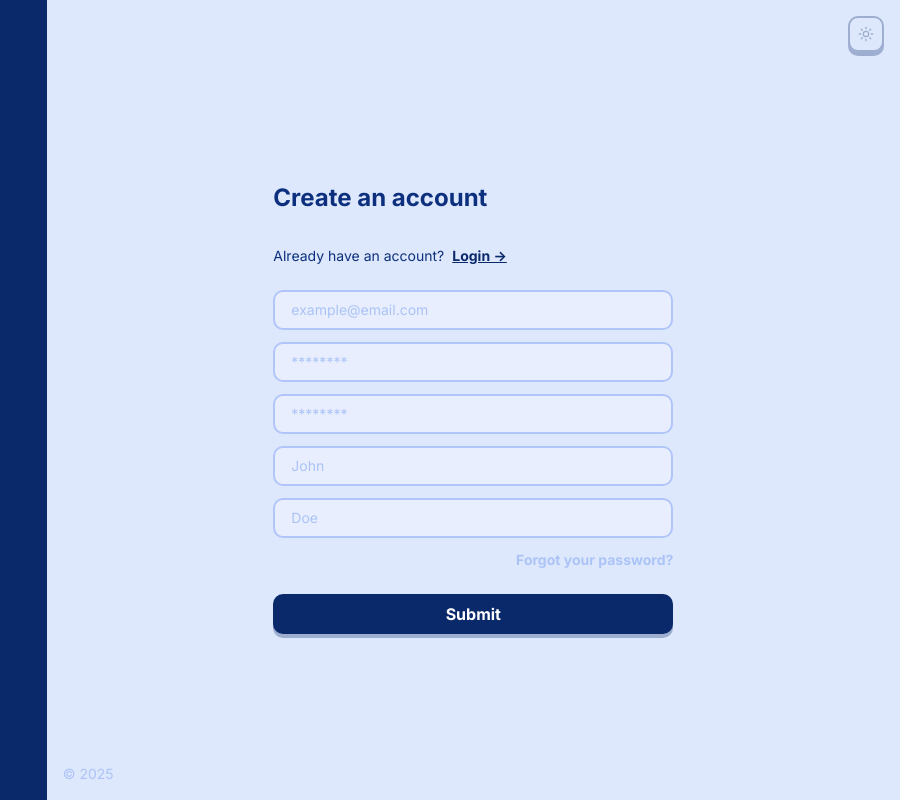
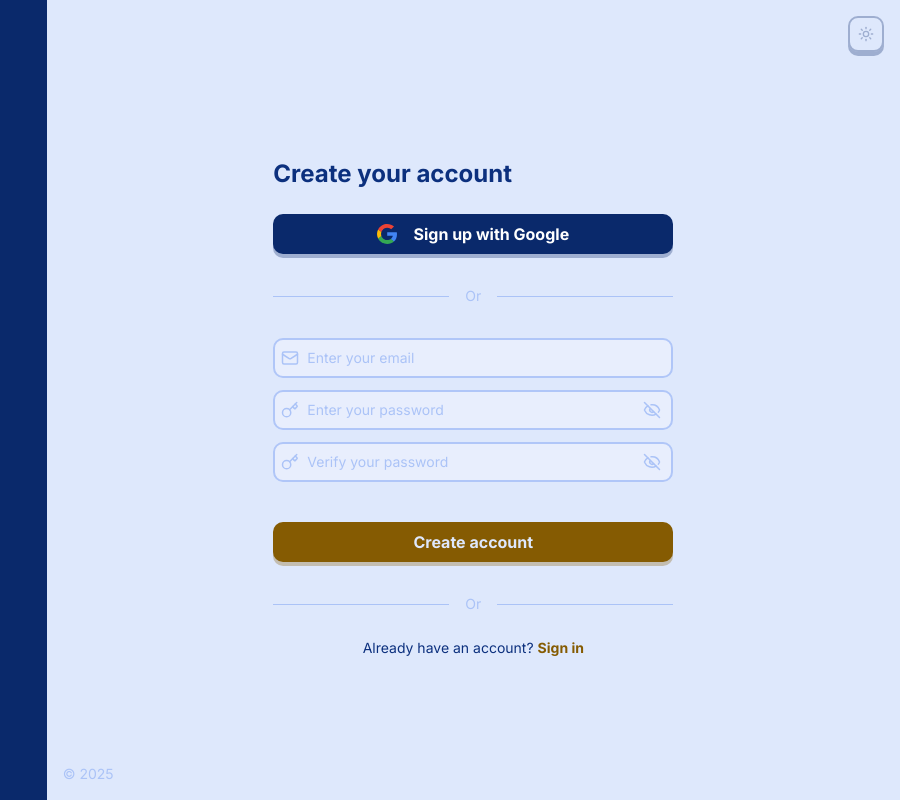
Before and after one commit to Personal-Investmets-Web-App/frontend, a Next.js app: page /register in a window 1280 px wide. Shown: the whole page, without its empty margins (380-1280 px from the left). Built offline with nearby package versions, Linux system fonts and the light colour scheme.

Commit message:
Update login and register form

```diff
--- a/src/modules/auth/app/components/login-form.tsx
+++ b/src/modules/auth/app/components/login-form.tsx
@@ -17,6 +17,7 @@
 import { EyeIcon, EyeOffIcon, KeyIcon, Loader2, MailIcon } from "lucide-react"
 import { useState } from "react"
 import { Separator } from "@/core/app/components/ui/separator"
+import Image from "next/image"
 
 const formSchema = z.object({
   email: z.string().email({
@@ -54,11 +55,43 @@
     setIsLoading(false)
   }
 
+  const handleGoogleLogin = async () => {
+    setIsLoading(true)
+    // const result = await loginWithGoogle()
+    // if (result.error) {
+    //   form.setError("email", {
+    //     message: result.error,
+    //   })
+    // }
+    console.log("Google login")
+    setIsLoading(false)
+  }
+
   return (
     <Form {...form}>
       <form onSubmit={form.handleSubmit(onSubmit)} className="flex flex-col">
         <h2 className="text-2xl font-bold">Access your account</h2>
-        <div className="space-y-3 min-w-[300px] md:min-w-[400px] mt-12">
+        <div className="mt-6 flex flex-col gap-4">
+          <Button className="w-full" color="primary" onClick={handleGoogleLogin}>
+            {isLoading
+            ? <Loader2 className="w-4 h-4 animate-spin" />
+            : <>
+                <Image src="/google.svg" alt="Google" width={20} height={20} />
+                <span className="ml-2">Sign in with Google</span>
+              </>
+            }
+          </Button>
+        </div>
+        <div className="my-8 flex gap-4 items-center">
+          <div className="flex-1">
+            <Separator orientation="horizontal" className="bg-muted-foreground" />
+          </div>
+          <span className="text-sm text-muted-foreground">Or</span>
+          <div className="flex-1">
+            <Separator orientation="horizontal" className="bg-muted-foreground" />
+          </div>
+        </div>
+        <div className="space-y-3 min-w-[300px] md:min-w-[400px]">
           <FormField
             control={form.control}
             name="email"
@@ -99,16 +132,7 @@
             {isLoading ? <Loader2 className="w-4 h-4 animate-spin" /> : "Access"}
           </Button>
         </div>
-        <div className="mb-6 mt-8 flex gap-4 items-center">
-          <div className="flex-1">
-            <Separator orientation="horizontal" className="bg-muted-foreground" />
-          </div>
-          <span className="text-sm text-muted-foreground">Or</span>
-          <div className="flex-1">
-            <Separator orientation="horizontal" className="bg-muted-foreground" />
-          </div>
-        </div>
-        <span className="text-sm flex items-center justify-center gap-1">
+        <span className="text-sm flex items-center justify-start gap-1 mt-6">
           Don&apos;t have an account?
           <Link href="/register" className="font-bold text-sm text-secondary hover:underline transition-all duration-300 hover:text-primary">Sign up</Link>
         </span>
--- a/src/modules/auth/app/components/register-form.tsx
+++ b/src/modules/auth/app/components/register-form.tsx
@@ -14,6 +14,10 @@
 } from "@/core/app/components/ui/form"
 import { Input } from "@/core/app/components/ui/input"
 import Link from "next/link"
+import { EyeIcon, EyeOffIcon, KeyIcon, Loader2, MailIcon } from "lucide-react"
+import { useState } from "react"
+import { Separator } from "@/core/app/components/ui/separator"
+import Image from "next/image"
 
 const formSchema = z.object({
   email: z.string().email({
@@ -22,21 +26,9 @@
   password: z.string().min(8, {
     message: "Password must be at least 8 characters.",
   }),
-  confirmPassword: z.string().min(8, {
+  verifyPassword: z.string().min(8, {
     message: "Password must be at least 8 characters.",
   }),
-  name: z.string().min(1, {
-    message: "Name is required.",
-  }),
-  lastName: z.string().min(1, {
-    message: "Last name is required.",
-  }),
-  /*
-  Use this later to validate password:
-  .regex(/^(?=.*[a-z])(?=.*[A-Z])(?=.*\d)(?=.*[@$!%*?&])[A-Za-z\d@$!%*?&]{8,}$/, {
-    message: "Password must contain at least one uppercase letter, one lowercase letter, one number, and one special character.",
-  })
-  */
 })
 
 export function RegisterForm() {
@@ -46,40 +38,76 @@
     defaultValues: {
       email: "",
       password: "",
-      confirmPassword: "",
-      name: "",
-      lastName: "",
+      verifyPassword: "",
     },
   })
 
+  const [showPassword, setShowPassword] = useState(false)
+  const [isLoading, setIsLoading] = useState(false)
+
   // 2. Define a submit handler.
-  function onSubmit(values: z.infer<typeof formSchema>) {
+  async function onSubmit(values: z.infer<typeof formSchema>) {
     // Do something with the form values.
     // ✅ This will be type-safe and validated.
-    console.log(values)
+    if (values.password !== values.verifyPassword) {
+      form.setError("verifyPassword", {
+        message: "Passwords do not match.",
+      })
+      return
+    }
+
+    setIsLoading(true)
+    setIsLoading(false)
+  }
+
+  const handleGoogleLogin = async () => {
+    setIsLoading(true)
+    // const result = await loginWithGoogle()
+    // if (result.error) {
+    //   form.setError("email", {
+    //     message: result.error,
+    //   })
+    // }
+    console.log("Google login")
+    setIsLoading(false)
   }
 
   return (
     <Form {...form}>
-      <form onSubmit={form.handleSubmit(onSubmit)}>
-        <h2 className="text-2xl font-bold">Create an account</h2>
-        <span className="text-sm flex items-center gap-2 mt-8">
-          Already have an account?
-          <Link href="/login" className="text-primary underline font-bold">Login -&gt;</Link>
-        </span>
-        <div className="space-y-3 min-w-[300px] md:min-w-[400px] mt-6">
+      <form onSubmit={form.handleSubmit(onSubmit)} className="flex flex-col">
+        <h2 className="text-2xl font-bold">Create your account</h2>
+        <div className="mt-6 flex flex-col gap-4">
+          <Button className="w-full" color="primary" onClick={handleGoogleLogin}>
+            {isLoading
+            ? <Loader2 className="w-4 h-4 animate-spin" />
+            : <>
+                <Image src="/google.svg" alt="Google" width={20} height={20} />
+                <span className="ml-2">Sign up with Google</span>
+              </>
+            }
+          </Button>
+        </div>
+        <div className="my-8 flex gap-4 items-center">
+          <div className="flex-1">
+            <Separator orientation="horizontal" className="bg-muted-foreground" />
+          </div>
+          <span className="text-sm text-muted-foreground">Or</span>
+          <div className="flex-1">
+            <Separator orientation="horizontal" className="bg-muted-foreground" />
+          </div>
+        </div>
+        <div className="space-y-3 min-w-[300px] md:min-w-[400px]">
           <FormField
             control={form.control}
             name="email"
             render={({ field }) => (
               <FormItem>
                 <FormControl>
-                  <Input placeholder="example@email.com"  {...field} />
+                  <Input placeholder="Enter your email" type="email"  {...field}
+                    startIcon={MailIcon}
+                  />
                 </FormControl>
-                {/* <FormDescription>
-                  This is your email address.
-                </FormDescription> */}
-                {/* <FormMessage /> */}
+                <FormMessage />
               </FormItem>
             )}
           />
@@ -90,62 +118,52 @@
               <FormItem>
                 {/* <FormLabel>Password</FormLabel> */}
                 <FormControl>
-                  <Input placeholder="********" {...field} />
+                  <Input placeholder="Enter your password" type={showPassword ? "text" : "password"} {...field}
+                    startIcon={KeyIcon}
+                    endIcon={showPassword ? EyeIcon : EyeOffIcon}
+                    onClickEndButton={() => setShowPassword(!showPassword)}
+                  />
                 </FormControl>
-                {/* <FormDescription>
-                  This is your password.
-                </FormDescription> */}
-                {/* <FormMessage /> */}
+                <FormMessage />
               </FormItem>
             )}
           />
           <FormField
             control={form.control}
-            name="confirmPassword"
+            name="verifyPassword"
             render={({ field }) => (
               <FormItem>
+                {/* <FormLabel>Password</FormLabel> */}
                 <FormControl>
-                  <Input placeholder="********" {...field} />
+                  <Input placeholder="Verify your password" type={showPassword ? "text" : "password"} {...field}
+                    startIcon={KeyIcon}
+                    endIcon={showPassword ? EyeIcon : EyeOffIcon}
+                    onClickEndButton={() => setShowPassword(!showPassword)}
+                  />
                 </FormControl>
-                {/* <FormDescription>
-                  This is your password.
-                </FormDescription> */}
-                {/* <FormMessage /> */}
+                <FormMessage />
               </FormItem>
             )}
           />
-          <FormField
-            control={form.control}
-            name="name"
-            render={({ field }) => (
-              <FormItem>
-                <FormControl>
-                  <Input placeholder="John" {...field} />
-                </FormControl>
-              </FormItem>
-            )}
-          />
-          <FormField
-            control={form.control}
-            name="lastName"
-            render={({ field }) => (
-              <FormItem>
-                <FormControl>
-                  <Input placeholder="Doe" {...field} />
-                </FormControl>
-              </FormItem>
-            )}
-          />
-          <div className="flex justify-end">
-            <Link href="/reset-password" className="font-bold text-sm text-muted-foreground hover:underline transition-all duration-300 hover:text-primary">Forgot your password?</Link>
+        </div>
+        <div className="mt-10 flex flex-col gap-4">
+          <Button type="submit" className="w-full" color="secondary" disabled={isLoading}>
+            {isLoading ? <Loader2 className="w-4 h-4 animate-spin" /> : "Create account"}
+          </Button>
+        </div>
+        <div className="mb-6 mt-8 flex gap-4 items-center">
+          <div className="flex-1">
+            <Separator orientation="horizontal" className="bg-muted-foreground" />
+          </div>
+          <span className="text-sm text-muted-foreground">Or</span>
+          <div className="flex-1">
+            <Separator orientation="horizontal" className="bg-muted-foreground" />
           </div>
         </div>
-        <div className="mt-6">
-          <Button type="submit" className="w-full">
-            Submit
-          </Button>
-        </div>
-        <FormMessage />
+        <span className="text-sm flex items-center justify-center gap-1">
+          Already have an account?
+          <Link href="/login" className="font-bold text-sm text-secondary hover:underline transition-all duration-300 hover:text-primary">Sign in</Link>
+        </span>
       </form>
     </Form>
   )
```
Also changed, not shown: public/google.svg (added).
